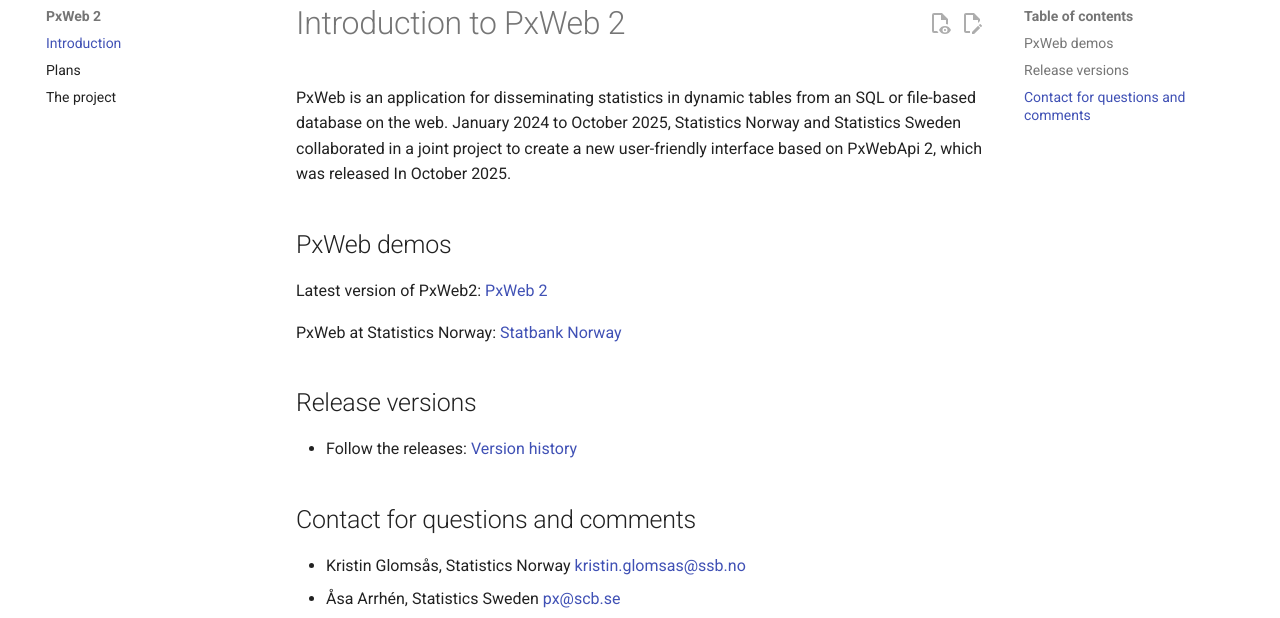
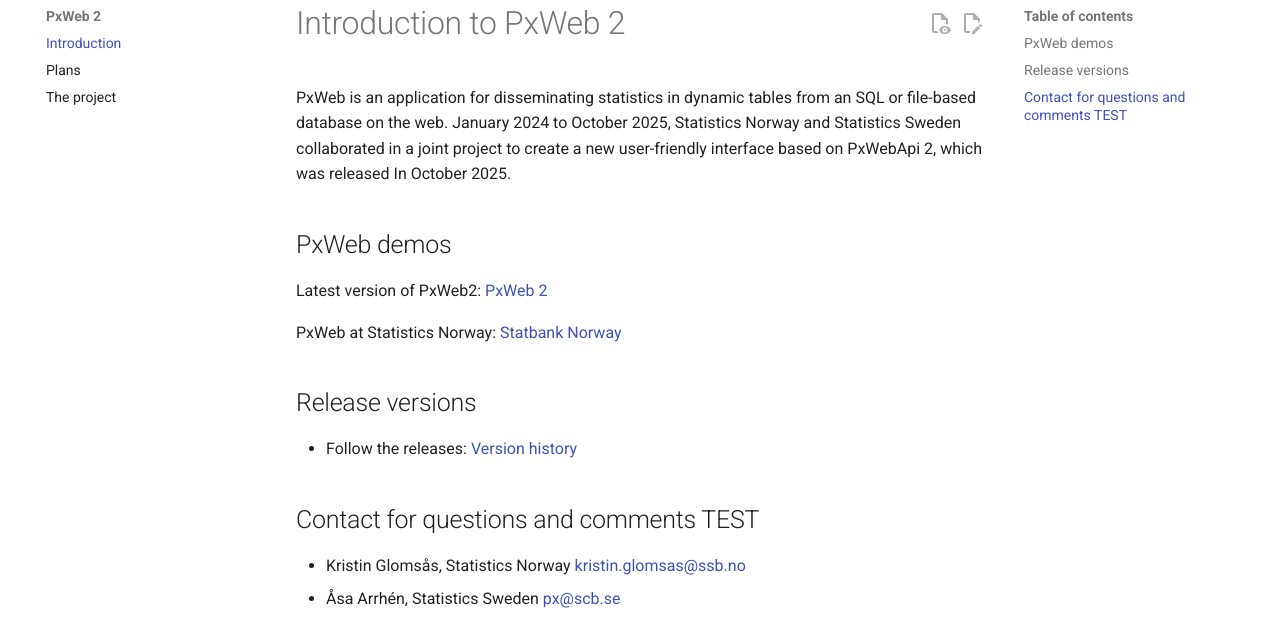
Before and after one commit to PxTools/pxtools.github.io, an MkDocs documentation site: the page built from docs/PxWeb2/project/overview.md, in a window 1280 px wide and 936 px high. Shown: the part 143-761 px from the top of the window. Built offline with MkDocs 1.6.1 and Material for MkDocs 9.7.7, drawn with Linux system fonts in a browser that asks for light colours; comment, search, counter and statistics services are not loaded.

Commit message:
Update overview.md

```diff
--- a/docs/PxWeb2/project/overview.md
+++ b/docs/PxWeb2/project/overview.md
@@ -9,6 +9,6 @@
 ## Release versions
 - Follow the releases: [Version history](https://github.com/PxTools/PxWeb2/releases)
 
-## Contact for questions and comments
+## Contact for questions and comments TEST
 - Kristin Glomsås, Statistics Norway [kristin.glomsas@ssb.no](mailto:kristin.glomsas@ssb.no)
 - Åsa Arrhén, Statistics Sweden [px@scb.se](mailto:px@scb.se)
```
